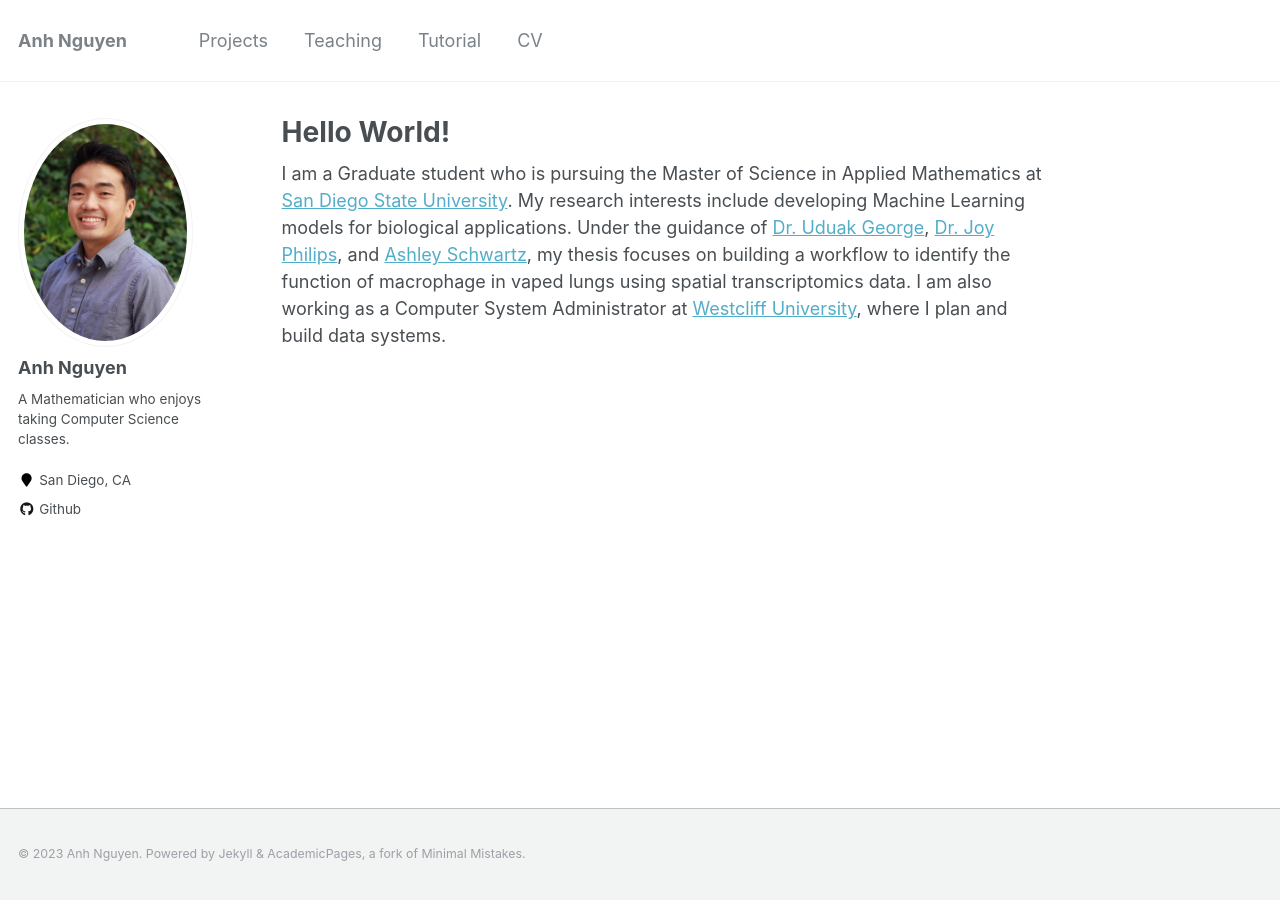
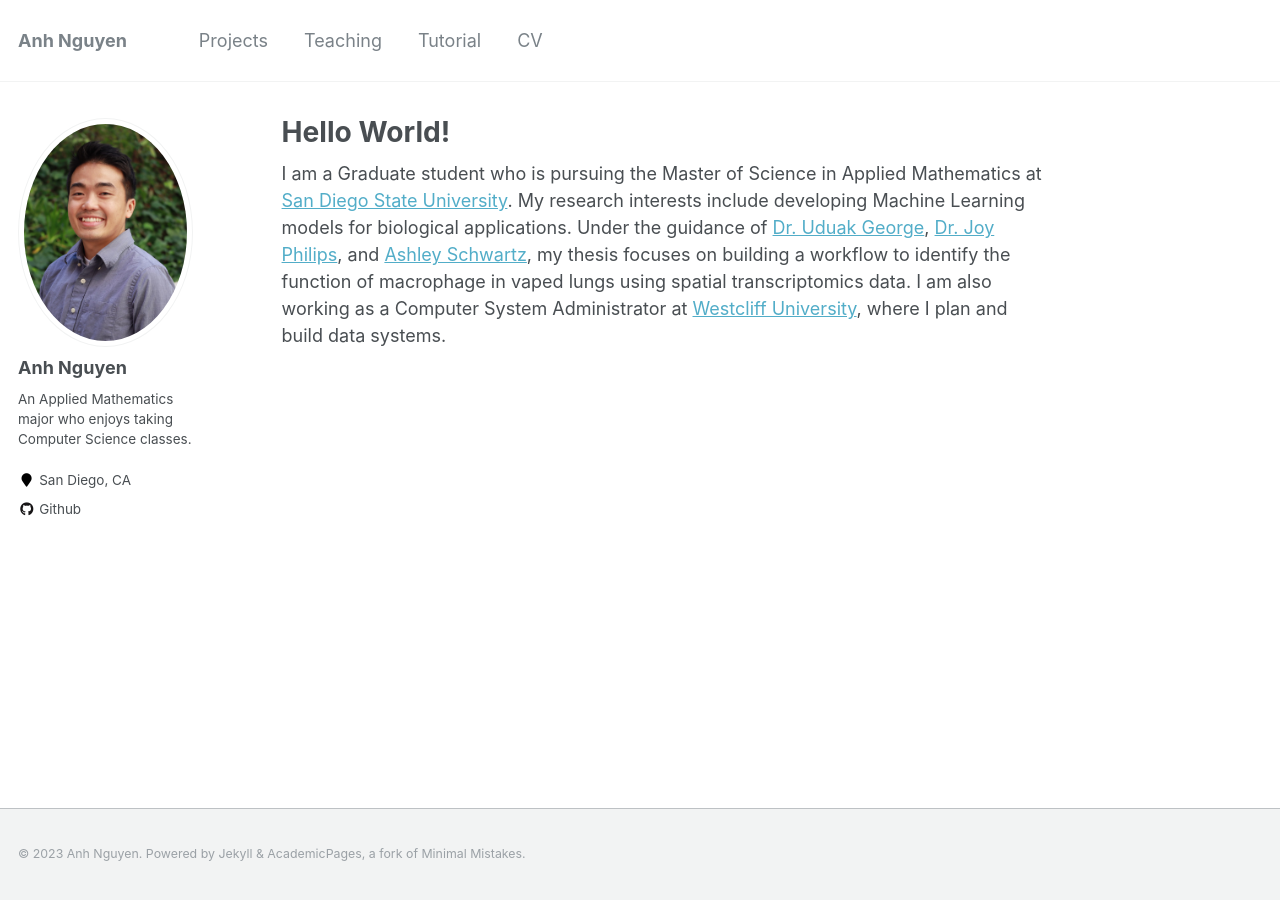
Before and after one commit to anhdnguy/anhdnguy.github.io, a Jekyll site: the page built from _pages/about.md, in a window 1280 px wide. Built offline with Jekyll 4.4.1, drawn with Linux system fonts in a browser that asks for light colours.

Commit message:
Update _config.yml

```diff
--- a/_config.yml
+++ b/_config.yml
@@ -83,7 +83,7 @@ analytics:
 author:
   name             : "Anh Nguyen"
   avatar           : "headshot.jpeg"
-  bio              : "A Mathematician who enjoys taking Computer Science classes."
+  bio              : "An Applied Mathematics major who enjoys taking Computer Science classes."
   location         : "San Diego, CA"
   employer         :
   pubmed           :
```
